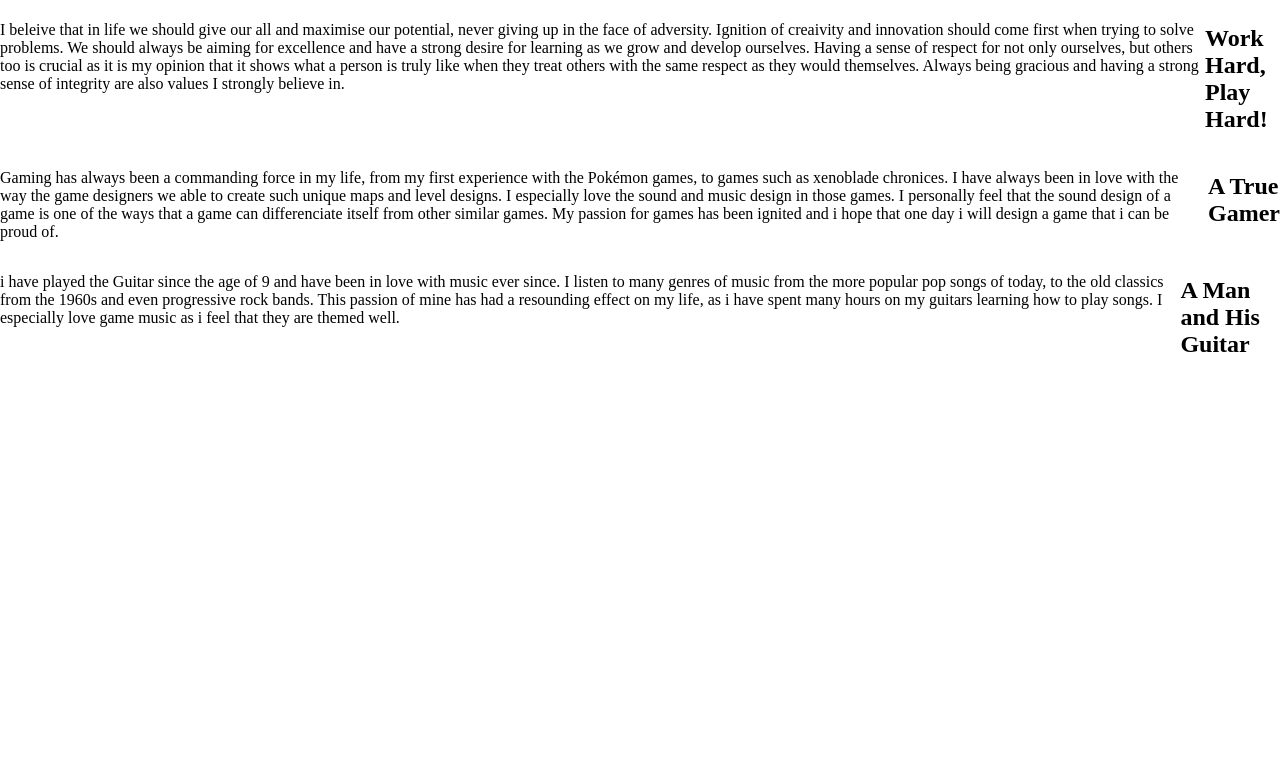
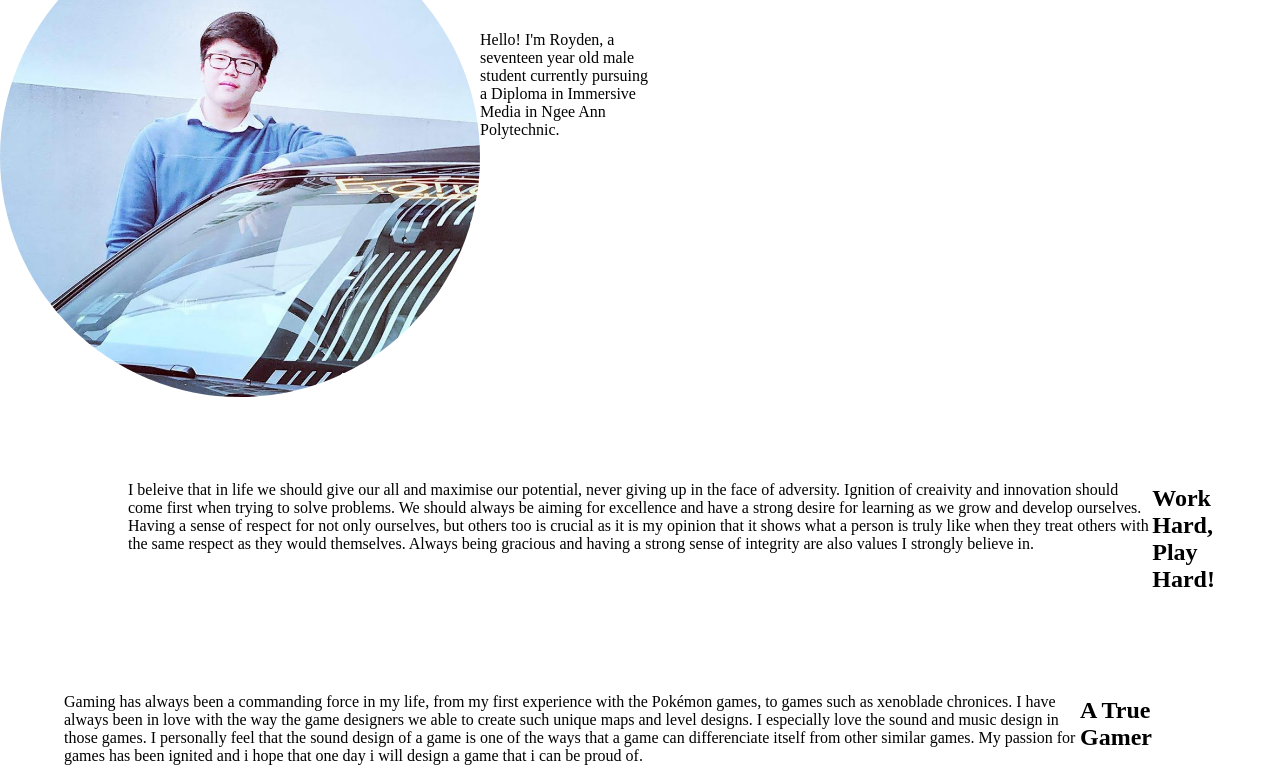
Before and after one commit to MrCradily2/thisisdn, a plain HTML site: page index.html in a window 1280 px wide. Shown: the part 211-991 px from the top of the page. Before the commit the page ends 800 px from the top, so only its background shows below. Drawn offline with Linux system fonts and the light colour scheme.

Commit message:
just some work

```diff
--- a/index.html
+++ b/index.html
@@ -15,14 +15,27 @@
         <a href="#portfolio">Portfolio</a>
     </div>
 
-    <img>
-    <h1> Introduction</h1><br>
-    <p> Hello! I'm Royden, a seventeen year old male student currently pursuing a Diploma in Immersive Media in Ngee Ann
-        Polytechnic.</p><br>
+    <div id= "intro">
+        <div id="introflex">
+            <div>
+                <img src="imgs/IMG_8473.JPG">
+            </div>
+            <div>
+                <h1> Introduction</h1><br>
+                <p> Hello! I'm Royden, a seventeen year old male student currently pursuing a Diploma in Immersive Media
+                    in
+                    Ngee
+                    Ann
+                    Polytechnic.</p><br>
+            </div>
+        </div>
+    </div>
 
     <div id='megadiv'>
         <div>
-            <img>
+            <div>
+                <img>
+            </div>
             <div>
                 <h2>Work Hard, Play Hard!</h2><br>
                 <p>
@@ -48,7 +61,9 @@
             </div>
         </div>
         <div>
-            <img>
+            <div>
+                <img>
+            </div>
             <div>
                 <h2>A True Gamer</h2><br>
                 <p>
@@ -72,7 +87,9 @@
             </div>
         </div>
         <div>
-            <img>
+            <div>
+                <img>
+            </div>
             <div>
                 <h2>A Man and His Guitar</h2>
                 <p>
--- a/style.css
+++ b/style.css
@@ -1,6 +1,6 @@
 body {
     margin: 0;
-    margin-top: 2rem;
+    margin-top: 8rem;
 }
 
 #navbar {
@@ -31,12 +31,40 @@ body {
     color: black;
 }
 
-#megadiv {}
+#intro {
+    margin: 0 auto;
+}
+
+#introflex {
+    display: inline-flex;
+    justify-content: space-between;
+    width: 1000px;
+    flex-direction: row;
+    flex-wrap: nowrap;
+}
+
+#intro div {
+    width: 480px;
+}
+
+#intro div img {
+    max-width: 480px;
+    border-radius: 50%
+}
+
+
+#megadiv {
+    padding: 2rem
+}
 
 #megadiv div {
-    display: flex;
+    display: inline-flex;
 }
 
 #megadiv div:nth-child(even){
     flex-direction: row-reverse;
 }
+#megadiv div div{
+    padding: 2rem;
+
+}
```
Also changed, not shown: imgs/IMG_8473.JPG (added).
